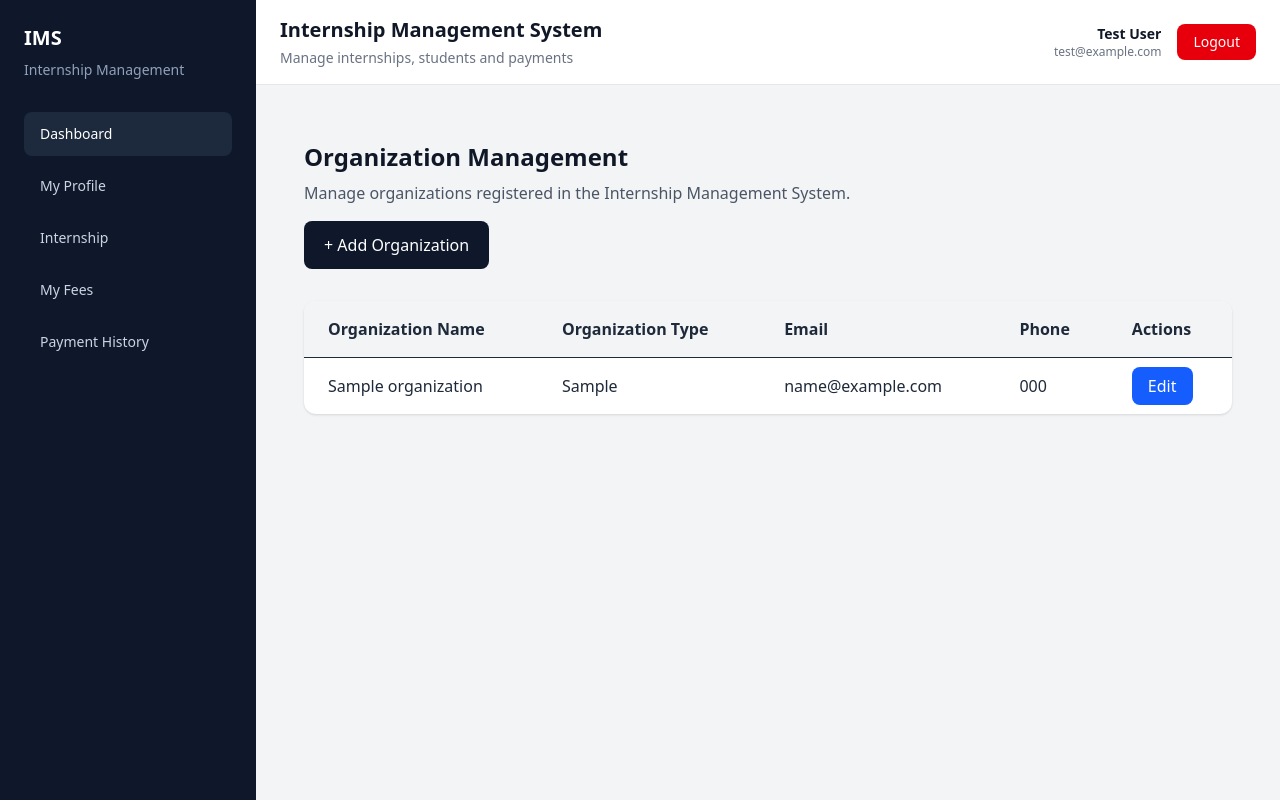
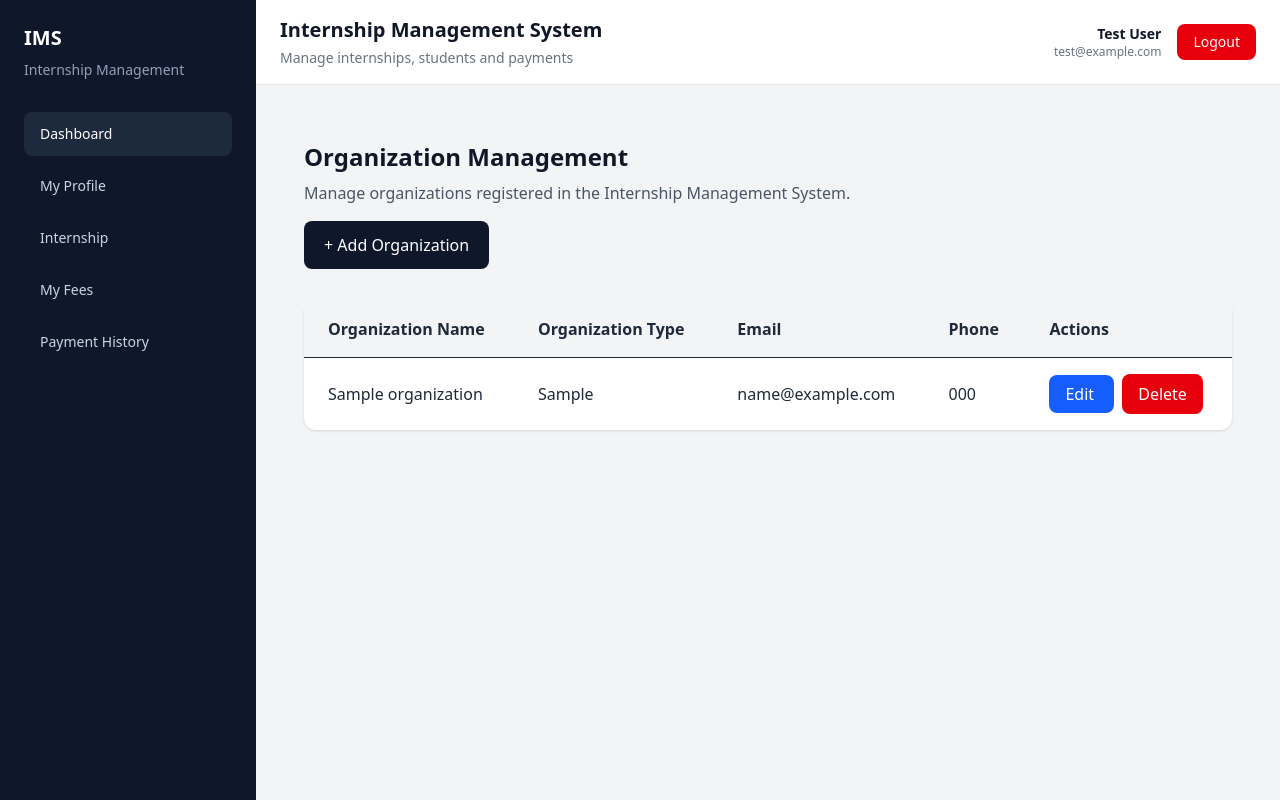
Before and after one commit to Kwizera123/Internship_Management_System_2026, a Laravel app: page /admin/organizations in a window 1280 px wide. Run offline with Laravel 12, Linux system fonts and the light colour scheme; a user stored in the database is signed in; data comes from the database, SQL or seed files in the repository; tables that the repository leaves empty hold one stand-in row (values such as "Sample post"); style sheets or scripts are compiled from the project's sources.

Commit message:
Admin Organization Delete function in completed

```diff
--- a/app/Http/Controllers/OrganizationController.php
+++ b/app/Http/Controllers/OrganizationController.php
@@ -68,4 +68,14 @@ class OrganizationController extends Controller
                 ->with('success', 'Organization updated successfully.');
         }
 
+
+    public function destroy(Organization $organization)
+        {
+            $organization->delete();
+
+            return redirect()
+                ->route('admin.organizations')
+                ->with('success', 'Organization deleted successfully.');
+        }
+
 }
--- a/resources/views/admin/organizations.blade.php
+++ b/resources/views/admin/organizations.blade.php
@@ -54,11 +54,23 @@
                 {{ $organization->phone }}
               </td>
 
-              <td class="px-6 py-4">
+              <td class="space-x-2 whitespace-nowrap px-6 py-4">
+
                 <a href="{{ route('admin.organizations.edit', $organization->id) }}"
                   class="rounded-lg bg-blue-600 px-4 py-2 text-white hover:bg-blue-700">
                   Edit
                 </a>
+
+                <form action="{{ route('admin.organizations.destroy', $organization) }}" method="POST" class="inline"
+                  onsubmit="return confirm('Are you sure you want to delete this organization?')">
+
+                  @csrf
+                  @method('DELETE')
+
+                  <button type="submit" class="rounded-lg bg-red-600 px-4 py-2 text-white hover:bg-red-700">
+                    Delete
+                  </button>
+                </form>
 
               </td>
 
--- a/routes/web.php
+++ b/routes/web.php
@@ -91,6 +91,12 @@ Route::put('/admin/organizations/{organization}', [OrganizationController::class
     ->middleware(['auth', 'role:admin'])
     ->name('admin.organizations.update');
 
+Route::delete('/admin/organizations/{organization}', [OrganizationController::class, 'destroy'])
+    ->middleware(['auth', 'role:admin'])
+    ->name('admin.organizations.destroy');
+
+
+
 
 
 Route::get('/student/dashboard', [DashboardController::class, 'student'])
```
